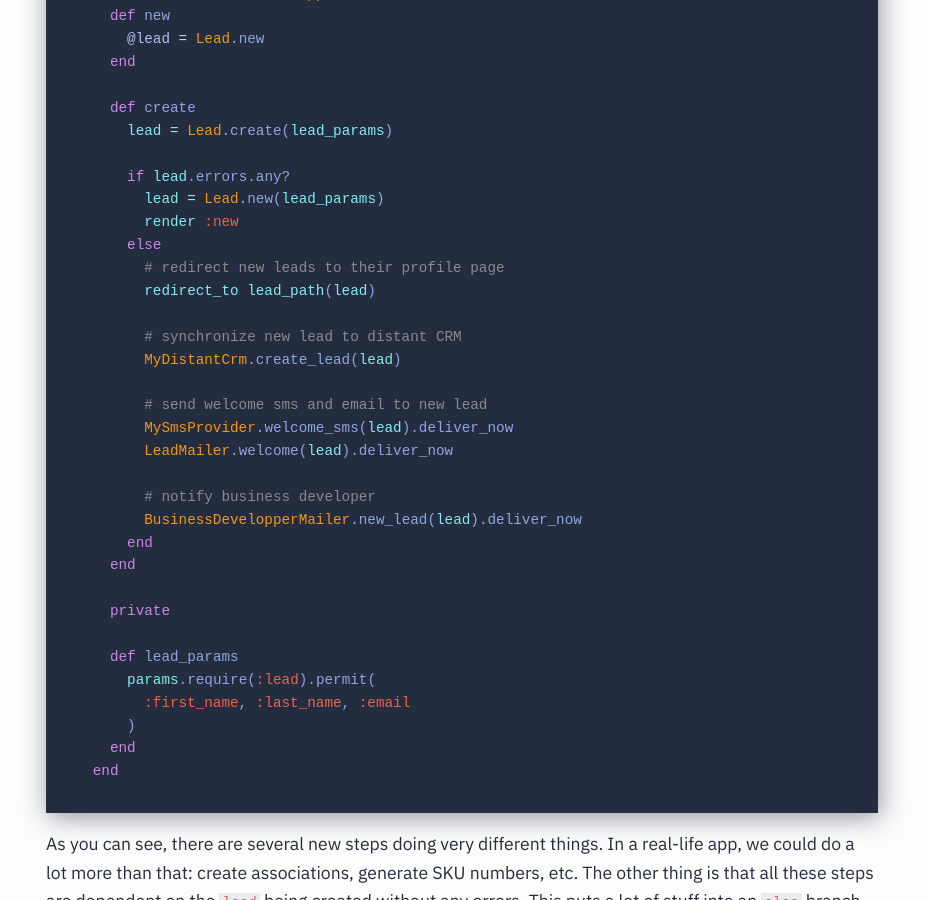
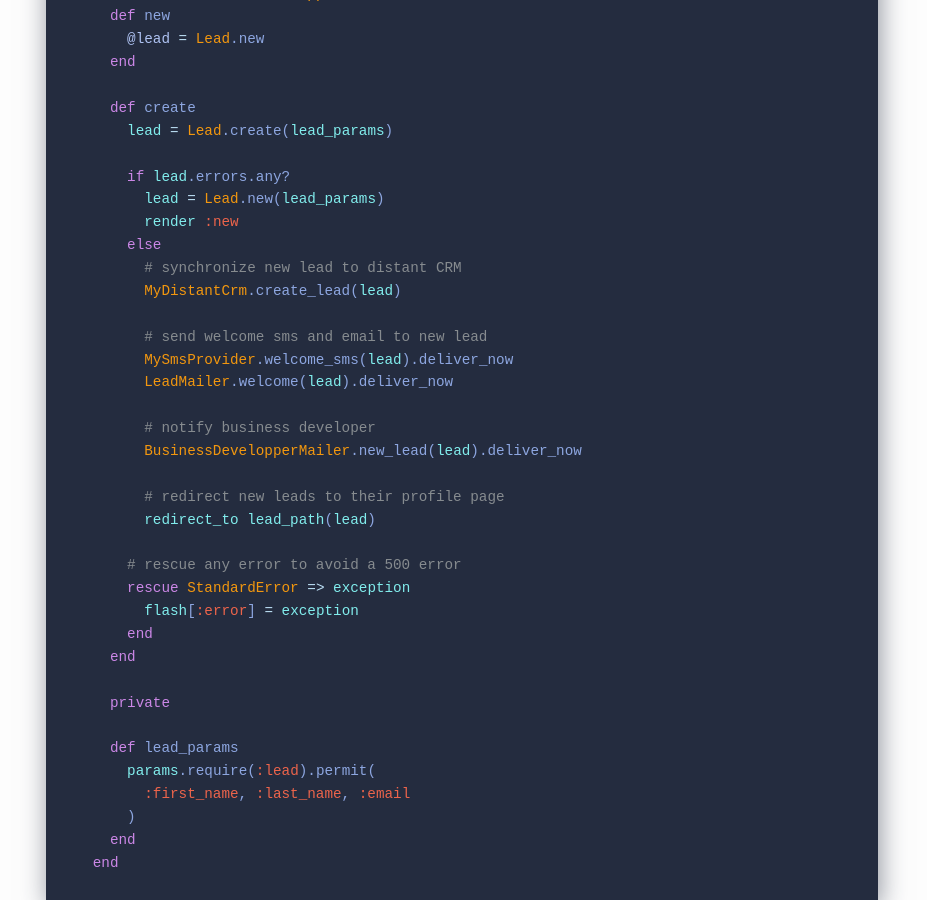
Before and after one commit to merciremi/remicodes, a Jekyll site: the page built from _posts/2019-09-10-transactions-in-rails.md, in a window 1280 px wide and 900 px high, scrolled down 1847 px. Shown: the whole window, without its empty margins (178-1105 px from the left). Built offline with Jekyll 4.4.1, drawn with Linux system fonts in a browser that asks for light colours; some web fonts are replaced; comment, search, counter and statistics services are not loaded; some of the changed lines change nothing that is shown; some of the changed text lies outside the part shown.

Commit message:
Fix errors and add Nicolas Z suggestions

```diff
--- a/_posts/2019-09-10-transactions-in-rails.md
+++ b/_posts/2019-09-10-transactions-in-rails.md
@@ -68,9 +68,6 @@
         lead = Lead.new(lead_params)
         render :new
       else
-        # redirect new leads to their profile page
-        redirect_to lead_path(lead)
-
         # synchronize new lead to distant CRM
         MyDistantCrm.create_lead(lead)
 
@@ -80,6 +77,13 @@
 
         # notify business developer
         BusinessDevelopperMailer.new_lead(lead).deliver_now
+
+        # redirect new leads to their profile page
+        redirect_to lead_path(lead)
+
+      # rescue any error to avoid a 500 error
+      rescue StandardError => exception
+        flash[:error] = exception
       end
     end
 
@@ -197,52 +201,56 @@
   class Leads::Create < BaseTransaction
     tee :params
     step :create_lead
+    step :create_distant_lead
+    step :send_welcome_sms
+    step :send_welcome_email
+    step :notify_business_developper
 
     def params(input)
       @params = input.fetch(:params)
     end
 
     def create_lead(input)
-      lead = Lead.create(@params)
+      @lead = Lead.create(@params)
 
-      if lead.errors.any?
-        Failure(error: lead.errors.full_messages.join(' | '))
+      if @lead.errors.any?
+        Failure(error: @lead.errors.full_messages.join(' | '))
       else
         Success(input)
       end
     end
-  end
 
-  def create_distant_lead(input)
-    MyDistantCrm.create_lead(@lead)
+    def create_distant_lead(input)
+      MyDistantCrm.create_lead(@lead)
 
-    Success(input)
-  rescue StandardError => exception
-    Failure(error: exception)
-  end
+      Success(input)
+    rescue StandardError => exception
+      Failure(error: exception)
+    end
 
-  def send_welcome_sms(input)
-    MySmsProvider.welcome_sms(@lead).deliver_now
+    def send_welcome_sms(input)
+      MySmsProvider.welcome_sms(@lead).deliver_now
 
-    Success(input)
-  rescue StandardError => exception
-    Failure(error: exception)
-  end
+      Success(input)
+    rescue StandardError => exception
+      Failure(error: exception)
+    end
 
-  def send_welcome_email(input)
-    LeadMailer.welcome(@lead).deliver_now
+    def send_welcome_email(input)
+      LeadMailer.welcome(@lead).deliver_now
 
-    Success(input)
-  rescue StandardError => exception
-    Failure(error: exception)
-  end
+      Success(input)
+    rescue StandardError => exception
+      Failure(error: exception)
+    end
 
-  def notify_business_developper(input)
-    BusinessDevelopperMailer.new_lead(@lead).deliver_now
+    def notify_business_developper(input)
+      BusinessDevelopperMailer.new_lead(@lead).deliver_now
 
-    Success(input)
-  rescue StandardError => exception
-    Failure(error: exception)
+      Success(input)
+    rescue StandardError => exception
+      Failure(error: exception)
+    end
   end
 {% endhighlight %}
 
@@ -263,7 +271,7 @@
     end
 
     def create
-      Leads::Create.call(lead_params)
+      Leads::Create.call(params: lead_params)
     end
 
     private
```
